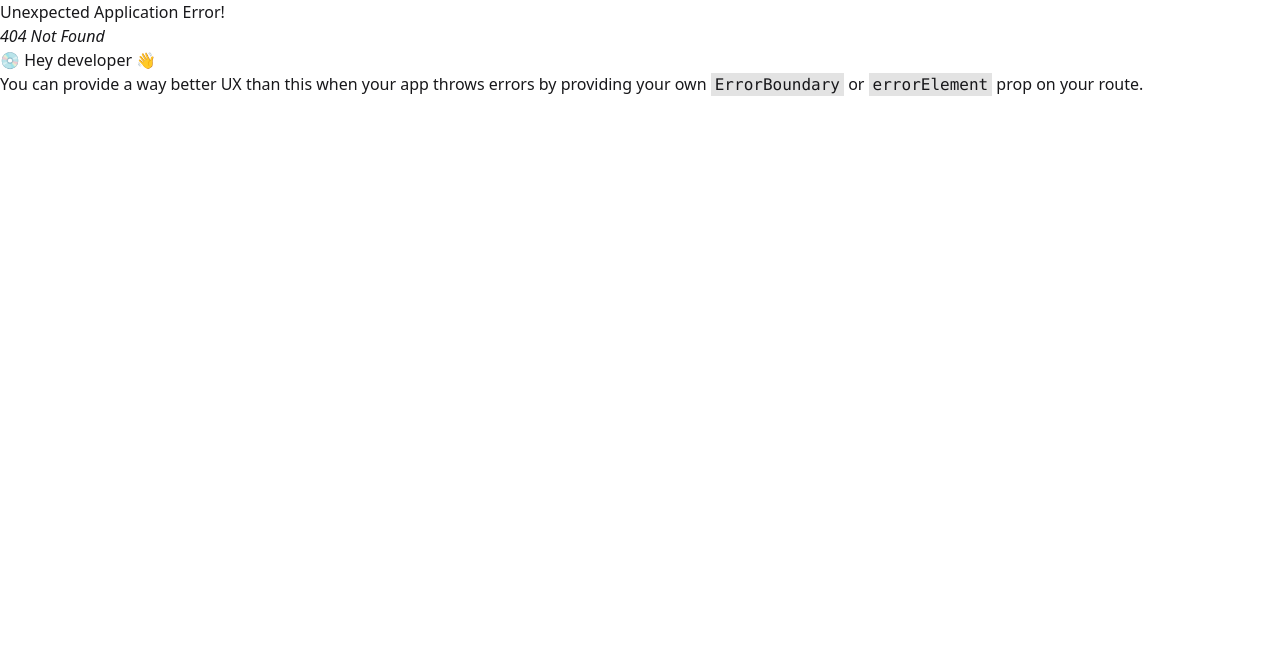
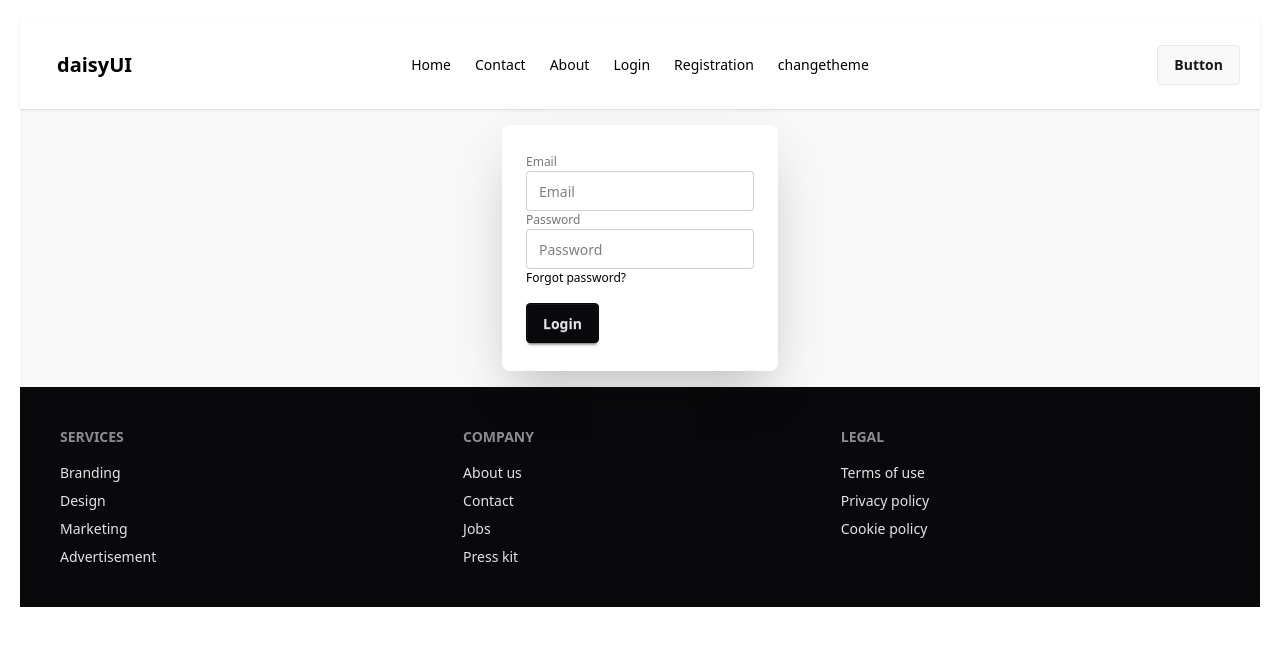
Before and after one commit to Monjurul-190629/React_with_typescript_pra, a React (Vite) app: page /Registration in a window 1280 px wide. Before the commit this address had no page. Shown: the top 646 px of the page. Built offline with nearby package versions, Linux system fonts and the light colour scheme.

Commit message:
user is created now in firebase

```diff
--- a/package.json
+++ b/package.json
@@ -11,6 +11,7 @@
   },
   "dependencies": {
     "@tailwindcss/vite": "^4.0.9",
+    "firebase": "^11.4.0",
     "react": "^19.0.0",
     "react-dom": "^19.0.0",
     "react-router-dom": "^7.2.0",
--- /dev/null
+++ b/src/Layout/Firebase/Firebase.config.ts
@@ -0,0 +1,23 @@
+// Import the functions you need from the SDKs you need
+import { initializeApp } from "firebase/app";
+import { getAuth } from "firebase/auth";
+// TODO: Add SDKs for Firebase products that you want to use
+// https://firebase.google.com/docs/web/setup#available-libraries
+
+// Your web app's Firebase configuration
+const firebaseConfig = {
+  apiKey: "AIzaSyBnhxCnn48EOiX15vwGZPe0zc9fBAevEXU",
+  authDomain: "practise-project-3332b.firebaseapp.com",
+  projectId: "practise-project-3332b",
+  storageBucket: "practise-project-3332b.firebasestorage.app",
+  messagingSenderId: "699427787211",
+  appId: "1:699427787211:web:22d067b2f91b55921ba64e"
+};
+
+// Initialize Firebase
+const app = initializeApp(firebaseConfig);
+
+const auth = getAuth(app);
+
+
+export default auth;
--- a/src/Layout/Shared/Navbar.tsx
+++ b/src/Layout/Shared/Navbar.tsx
@@ -25,6 +25,12 @@ const Navbar: React.FC = () => { //This ensures proper typing for functional com
         </li>
         <li>
             <NavLink to="/About">About</NavLink>
+        </li>
+        <li>
+            <NavLink to="/Login">Login</NavLink>
+        </li>
+        <li>
+            <NavLink to="/Registration">Registration</NavLink>
         </li>
         <li>
             <button onClick = {handleTheme}>changetheme</button>
--- /dev/null
+++ b/src/Layout/SignUp_SignIn/SignIn.tsx
@@ -0,0 +1,42 @@
+import React from 'react';
+
+const SignIn: React.FC = () => {
+    const handleSubmit = (e: React.FormEvent<HTMLFormElement>) => {
+        e.preventDefault();
+        const form = e.currentTarget; // Correctly reference the form
+        const formData = new FormData(form); // Extract form data safely
+
+        const email = formData.get("email") as string;
+        const password = formData.get("password") as string;
+
+        console.log(email, password);
+    }
+
+    const handleChange = (e: React.ChangeEvent<HTMLInputElement>) => {
+        console.log(e.target.value)
+    }
+    return (
+        <div>
+            <div className="hero bg-base-200 ">
+                <div className="hero-content flex-col lg:flex-row-reverse">
+                    <div className="card bg-base-100 w-full max-w-sm shrink-0 shadow-2xl">
+                        <div className="card-body">
+                            <fieldset className="fieldset">
+                                <form onSubmit={handleSubmit}>
+                                    <label className="fieldset-label">Email</label>
+                                    <input onChange={handleChange} name="email" type="email" className="input" placeholder="Email" />
+                                    <label className="fieldset-label">Password</label>
+                                    <input onChange={handleChange} name="password" type="password" className="input" placeholder="Password" />
+                                    <div><a className="link link-hover">Forgot password?</a></div>
+                                    <button className="btn btn-neutral mt-4">Login</button>
+                                </form>
+                            </fieldset>
+                        </div>
+                    </div>
+                </div>
+            </div>
+        </div>
+    );
+};
+
+export default SignIn;
--- /dev/null
+++ b/src/Layout/SignUp_SignIn/Signup.tsx
@@ -0,0 +1,52 @@
+import { createUserWithEmailAndPassword } from 'firebase/auth';
+import React from 'react';
+import auth from '../Firebase/Firebase.config';
+
+const Signup: React.FC = () => {
+    const handleSubmit = (e: React.FormEvent<HTMLFormElement>) => {
+        e.preventDefault();
+        const form = e.currentTarget; // Correctly reference the form
+        const formData = new FormData(form); // Extract form data safely
+
+        const email = formData.get("email") as string;
+        const password = formData.get("password") as string;
+
+        console.log(email, password);
+
+        createUserWithEmailAndPassword(auth, email, password)
+        .then((result) => {
+            console.log(result.user)
+        })
+        .catch((error) => {
+            console.log(error)
+        })
+    }
+
+    const handleChange = (e: React.ChangeEvent<HTMLInputElement>) => {
+        console.log(e.target.value)
+    }
+    return (
+        <div>
+            <div className="hero bg-base-200 ">
+                <div className="hero-content flex-col lg:flex-row-reverse">
+                    <div className="card bg-base-100 w-full max-w-sm shrink-0 shadow-2xl">
+                        <div className="card-body">
+                            <fieldset className="fieldset">
+                                <form onSubmit={handleSubmit}>
+                                    <label className="fieldset-label">Email</label>
+                                    <input onChange={handleChange} name="email" type="email" className="input" placeholder="Email" />
+                                    <label className="fieldset-label">Password</label>
+                                    <input onChange={handleChange} name="password" type="password" className="input" placeholder="Password" />
+                                    <div><a className="link link-hover">Forgot password?</a></div>
+                                    <button className="btn btn-neutral mt-4">Login</button>
+                                </form>
+                            </fieldset>
+                        </div>
+                    </div>
+                </div>
+            </div>
+        </div>
+    );
+};
+
+export default Signup;
```
Also changed, not shown: src/Router/Routes.tsx (+11 -1 lines), 1 other file (tests, documents, lock files or other folders).
